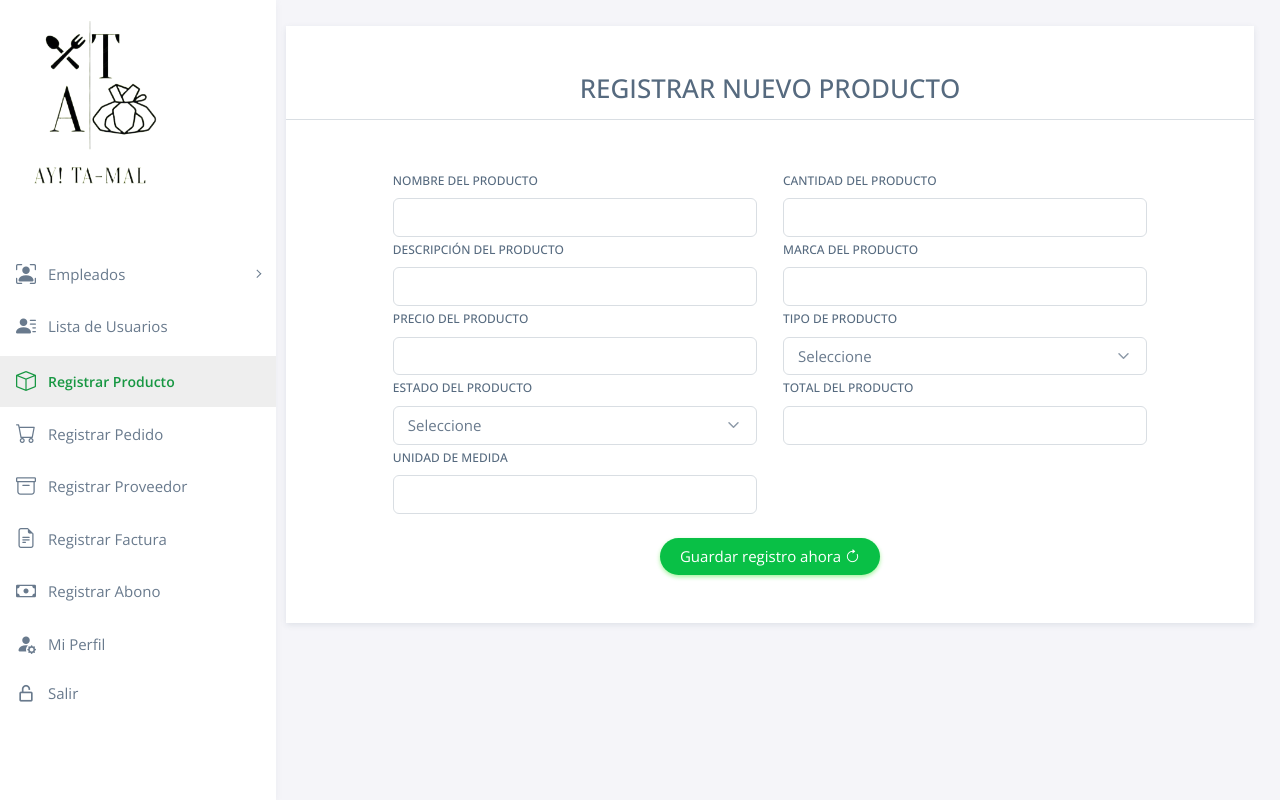
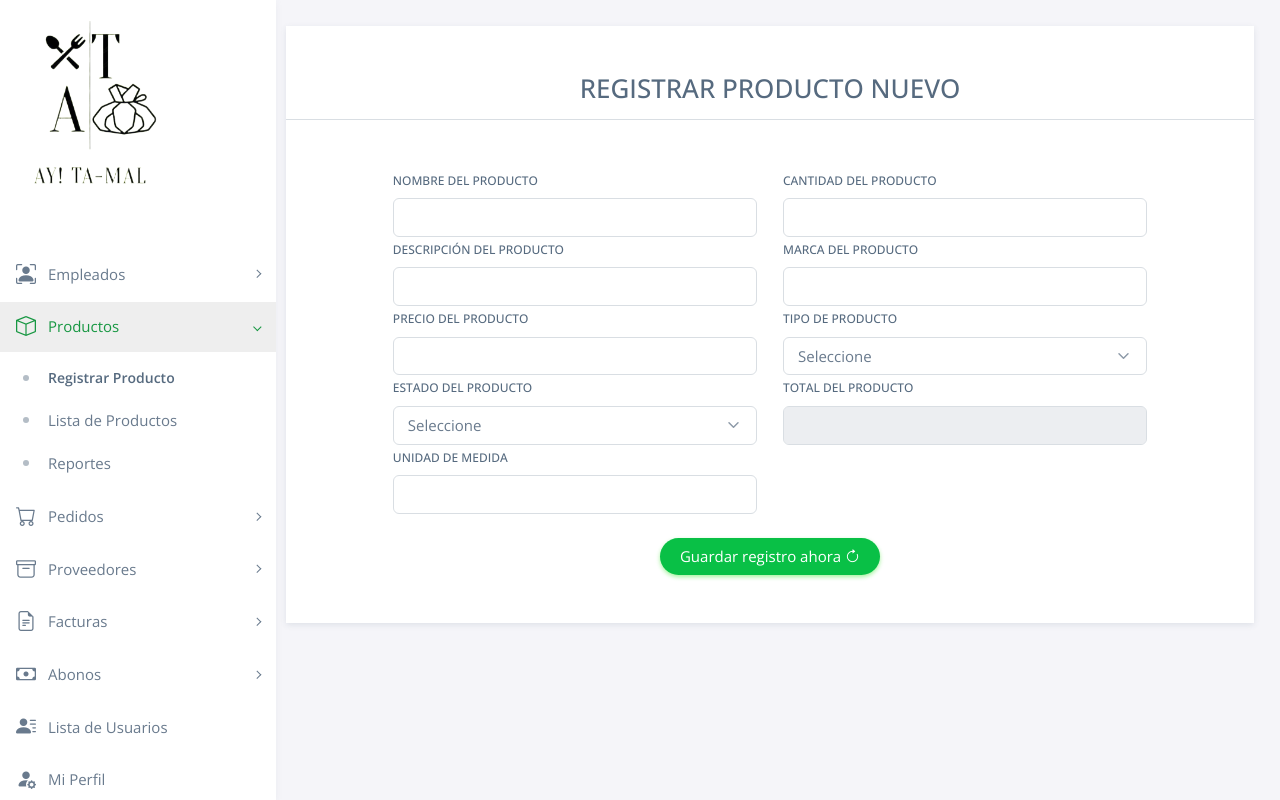
Before and after one commit to Lina1610/Proyecto_ADSO, a Flask app: page /registrar-producto in a window 1280 px wide. Run offline with Flask 3, Linux system fonts and the light colour scheme; the visitor is signed in with stand-in values (Sample User, id 1); some libraries are stand-ins or nearby versions.

Commit message:
subo cambios de menu side bar y rergistro producto

```diff
--- a/my-app/templates/public/includes/menu_sidebar.html
+++ b/my-app/templates/public/includes/menu_sidebar.html
@@ -41,6 +41,131 @@
       </ul>
     </li>
 
+    <!-- Sección de Productos (Menú desplegable) -->
+    <li class="menu-item menu-item-submenu {% if request.path in ['/registrar-producto', '/lista-de-productos', '/descargar-informe-productos'] %} active open {% endif %}" data-menu="menu-productos">
+      <a href="javascript:void(0);" class="menu-link menu-toggle">
+        <i class="menu-icon bi bi-box"></i>
+        <div>Productos</div>
+      </a>
+      <ul class="menu-sub">
+        <li class="menu-item {% if request.path == '/registrar-producto' %} active {% endif %}">
+          <a href="{{ url_for('viewFormProducto') }}" class="menu-link">
+            <div>Registrar Producto</div>
+          </a>
+        </li>
+        <li class="menu-item {% if request.path == '/lista-de-productos' %} active {% endif %}">
+          <a href="/lista-de-productos" class="menu-link">
+            <div>Lista de Productos</div>
+          </a>
+        </li>
+        <li class="menu-item {% if request.path == '/descargar-informe-productos' %} active {% endif %}">
+          <a href="/descargar-informe-productos" class="menu-link">
+            <div>Reportes</div>
+          </a>
+        </li>
+      </ul>
+    </li>
+
+    <!-- Sección de Pedidos (Menú desplegable) -->
+    <li class="menu-item menu-item-submenu {% if request.path in ['/registrar-pedido', '/lista-de-pedidos', '/descargar-informe-pedidos'] %} active open {% endif %}" data-menu="menu-pedidos">
+      <a href="javascript:void(0);" class="menu-link menu-toggle">
+        <i class="menu-icon bi bi-cart"></i>
+        <div>Pedidos</div>
+      </a>
+      <ul class="menu-sub">
+        <li class="menu-item {% if request.path == '/registrar-pedido' %} active {% endif %}">
+          <a href="{{ url_for('viewFormPedido') }}" class="menu-link">
+            <div>Registrar Pedido</div>
+          </a>
+        </li>
+        <li class="menu-item {% if request.path == '/lista-de-pedidos' %} active {% endif %}">
+          <a href="/lista-de-pedidos" class="menu-link">
+            <div>Lista de Pedidos</div>
+          </a>
+        </li>
+        <li class="menu-item {% if request.path == '/descargar-informe-pedidos' %} active {% endif %}">
+          <a href="/descargar-informe-pedidos" class="menu-link">
+            <div>Reportes</div>
+          </a>
+        </li>
+      </ul>
+    </li>
+
+    <!-- Sección de Proveedores (Menú desplegable) -->
+    <li class="menu-item menu-item-submenu {% if request.path in ['/registrar-proveedor', '/lista-de-proveedores', '/descargar-informe-proveedores'] %} active open {% endif %}" data-menu="menu-proveedores">
+      <a href="javascript:void(0);" class="menu-link menu-toggle">
+        <i class="menu-icon bi bi-archive"></i>
+        <div>Proveedores</div>
+      </a>
+      <ul class="menu-sub">
+        <li class="menu-item {% if request.path == '/registrar-proveedor' %} active {% endif %}">
+          <a href="{{ url_for('viewFormProveedor') }}" class="menu-link">
+            <div>Registrar Proveedor</div>
+          </a>
+        </li>
+        <li class="menu-item {% if request.path == '/lista-de-proveedores' %} active {% endif %}">
+          <a href="/lista-de-proveedores" class="menu-link">
+            <div>Lista de Proveedores</div>
+          </a>
+        </li>
+        <li class="menu-item {% if request.path == '/descargar-informe-proveedores' %} active {% endif %}">
+          <a href="/descargar-informe-proveedores" class="menu-link">
+            <div>Reportes</div>
+          </a>
+        </li>
+      </ul>
+    </li>
+
+    <!-- Sección de Facturas (Menú desplegable) -->
+    <li class="menu-item menu-item-submenu {% if request.path in ['/registrar-factura', '/lista-de-facturas', '/descargar-informe-facturas'] %} active open {% endif %}" data-menu="menu-facturas">
+      <a href="javascript:void(0);" class="menu-link menu-toggle">
+        <i class="menu-icon bi bi-file-earmark-text"></i>
+        <div>Facturas</div>
+      </a>
+      <ul class="menu-sub">
+        <li class="menu-item {% if request.path == '/registrar-factura' %} active {% endif %}">
+          <a href="{{ url_for('viewFormFactura') }}" class="menu-link">
+            <div>Registrar Factura</div>
+          </a>
+        </li>
+        <li class="menu-item {% if request.path == '/lista-de-facturas' %} active {% endif %}">
+          <a href="/lista-de-facturas" class="menu-link">
+            <div>Lista de Facturas</div>
+          </a>
+        </li>
+        <li class="menu-item {% if request.path == '/descargar-informe-facturas' %} active {% endif %}">
+          <a href="/descargar-informe-facturas" class="menu-link">
+            <div>Reportes</div>
+          </a>
+        </li>
+      </ul>
+    </li>
+
+    <!-- Sección de Abonos (Menú desplegable) -->
+    <li class="menu-item menu-item-submenu {% if request.path in ['/registrar-abono', '/lista-de-abonos', '/descargar-informe-abonos'] %} active open {% endif %}" data-menu="menu-abonos">
+      <a href="javascript:void(0);" class="menu-link menu-toggle">
+        <i class="menu-icon bi bi-cash"></i>
+        <div>Abonos</div>
+      </a>
+      <ul class="menu-sub">
+        <li class="menu-item {% if request.path == '/registrar-abono' %} active {% endif %}">
+          <a href="{{ url_for('viewFormAbono') }}" class="menu-link">
+            <div>Registrar Abono</div>
+          </a>
+        </li>
+        <li class="menu-item {% if request.path == '/lista-de-abonos' %} active {% endif %}">
+          <a href="/lista-de-abonos" class="menu-link">
+            <div>Lista de Abonos</div>
+          </a>
+        </li>
+        <li class="menu-item {% if request.path == '/descargar-informe-abonos' %} active {% endif %}">
+          <a href="/descargar-informe-abonos" class="menu-link">
+            <div>Reportes</div>
+          </a>
+        </li>
+      </ul>
+    </li>
+
     <!-- Otras opciones del menú -->
     <li class="menu-item {% if request.path == '/lista-de-usuarios' %} active {% endif %}">
       <a href="/lista-de-usuarios" class="menu-link">
@@ -50,52 +175,16 @@
     </li>
 
     <li class="menu-item {% if request.path == '/mi-perfil' %} active {% endif %}">
-
-    <li
-      class="menu-item {% if request.path == '/registrar-producto' %} active {% endif %}">
-      <a href="{{ url_for('viewFormProducto') }}" class="menu-link">
-        <i class="menu-icon bi bi-box"></i>
-        <div data-i18n="Basic">Registrar Producto</div>
-      </a> <!-- Aquí va el cierre de la etiqueta 'a' después de 'div' -->
-    </li>
-
-    <li class="menu-item {% if request.path == '/registrar-pedido' %} active {% endif %}">
-      <a href="{{ url_for('viewFormPedido') }}" class="menu-link">
-        <i class="menu-icon bi bi-cart"></i>
-        <div data-i18n="Basic">Registrar Pedido</div>
-      </a> <!-- Aquí va el cierre de la etiqueta 'a' después de 'div' -->
-    </li>
-    <li class="menu-item {% if request.path == '/registrar-empleado' %} active {% endif %}">
-      <a href="{{ url_for('viewFormProveedor') }}" class="menu-link">
-        <i class="menu-icon bi bi-archive"></i> <!-- Cambio de ícono aquí -->
-        <div data-i18n="Basic">Registrar Proveedor</div>
-      </a>
-    </li>
-    <li class="menu-item {% if request.path == '/registrar-factura' %} active {% endif %}">
-      <a href="{{ url_for('viewFormFactura') }}" class="menu-link">
-        <i class="menu-icon bi bi-file-earmark-text"></i>
-        <div data-i18n="Basic">Registrar Factura</div>
-      </a>
-    </li>
-    <li class="menu-item {% if request.path == '/registrar-abon' %} active {% endif %}">
-      <a href="{{ url_for('viewFormAbono') }}" class="menu-link">
-        <i class="menu-icon bi bi-cash"></i>
-        <div data-i18n="Basic">Registrar Abono</div>
-      </a>
-    </li>
-
-    <li
-      class="menu-item {% if request.path == '/mi-perfil' %} active {% endif %}">
-
       <a href="/mi-perfil" class="menu-link">
         <i class="menu-icon bi bi-person-fill-gear"></i>
         <div>Mi Perfil</div>
       </a>
     </li>
+
     <li class="menu-item">
       <a href="{{ url_for('cerraSesion') }}" class="menu-link">
         <i class="menu-icon tf-icons bx bx-lock-open-alt"></i>
-        <div>Salir</div>
+        <div>Cerra sesion</div>
       </a>
     </li>
   </ul>
--- a/my-app/templates/public/producto/registro_producto.html
+++ b/my-app/templates/public/producto/registro_producto.html
@@ -11,7 +11,7 @@
 <div class="card" style="border-radius: 0px !important">
   <div class="row justify-content-center mb-2">
     <div class="col-md-12">
-      <h3 class="text-center mt-5 mb-3">REGISTRAR NUEVO PRODUCTO</h3>
+      <h3 class="text-center mt-5 mb-3">REGISTRAR PRODUCTO NUEVO</h3>
       <hr />
     </div>
   </div>
@@ -35,7 +35,7 @@
               <input class="form-control" type="text" name="descripcion" required />
 
               <label for="precio_producto" class="form-label">Precio del producto</label>
-              <input class="form-control" type="text" name="precio" required />
+              <input class="form-control" type="text" name="precio" id="precio" required />
 
               <label for="estado_producto" class="form-label">Estado del producto</label>
               <select class="form-select" name="estado" aria-label="Default select example">
@@ -51,7 +51,7 @@
             <!-- Columna 2 -->
             <div class="col-md-6">
               <label for="cantidad_producto" class="form-label">Cantidad del producto</label>
-              <input class="form-control" type="number" name="cantidad" required min="1" />
+              <input class="form-control" type="number" name="cantidad" id="cantidad" required min="1" />
 
               <label for="marca_producto" class="form-label">Marca del producto</label>
               <input class="form-control" type="text" name="marca" required />
@@ -64,7 +64,7 @@
               </select>
 
               <label for="total_producto" class="form-label">Total del producto</label>
-              <input class="form-control" type="text" name="total" required />
+              <input class="form-control" type="text" name="total" id="total" readonly required />
             </div>
           </div>
 
@@ -82,5 +82,22 @@
 {% endblock %}
 
 {% block customJS %}
-<script src="{{ url_for('static', filename ='assets/customJS/file.js') }}"></script>
+<script>
+  // Función para calcular el total
+  function calcularTotal() {
+    const cantidad = parseFloat(document.getElementById('cantidad').value);
+    const precio = parseFloat(document.getElementById('precio').value);
+
+    if (!isNaN(cantidad) && !isNaN(precio)) {
+      const total = cantidad * precio;
+      document.getElementById('total').value = total.toFixed(2);
+    } else {
+      document.getElementById('total').value = '';
+    }
+  }
+
+  // Escuchar cambios en los campos de cantidad y precio
+  document.getElementById('cantidad').addEventListener('input', calcularTotal);
+  document.getElementById('precio').addEventListener('input', calcularTotal);
+</script>
 {% endblock %}
```
